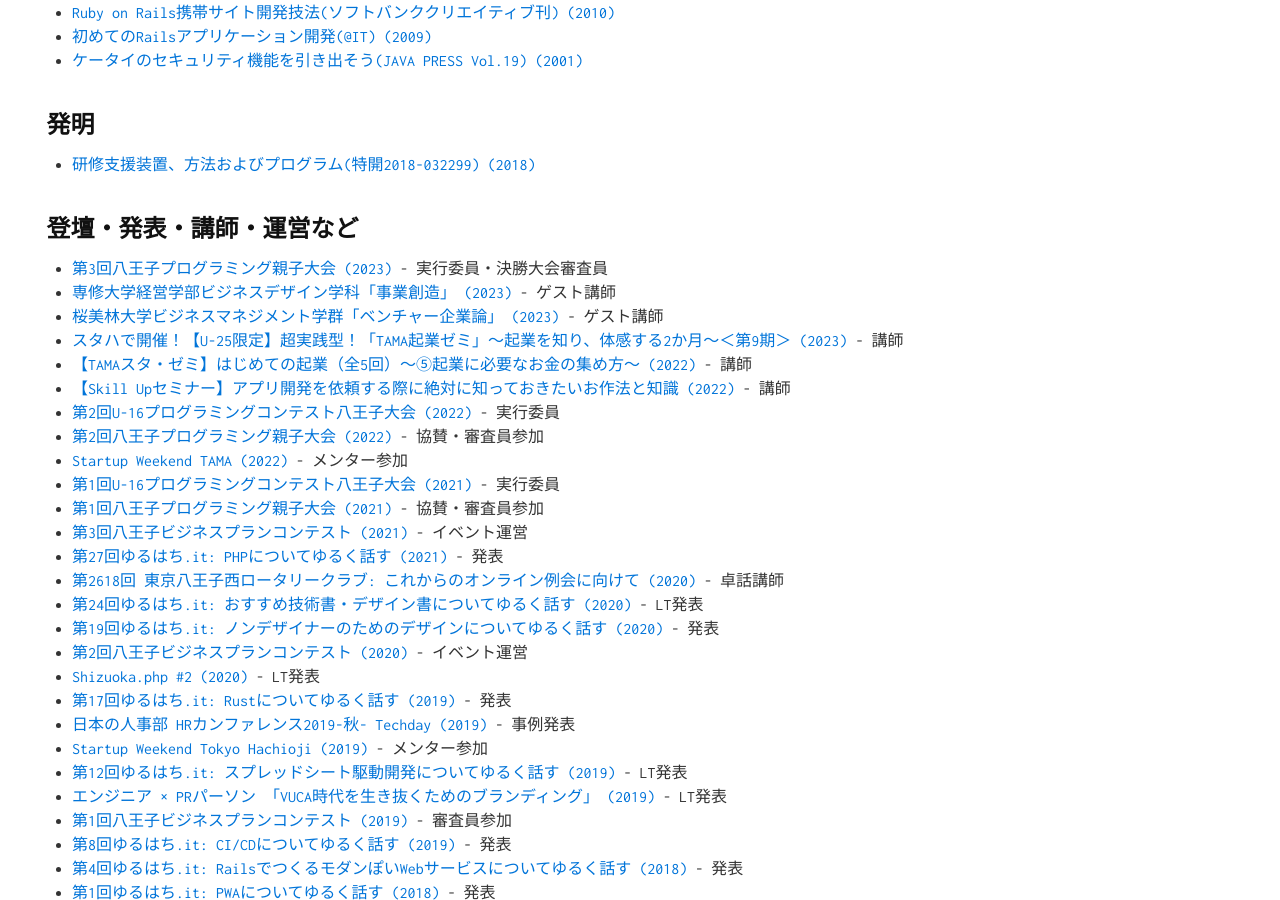
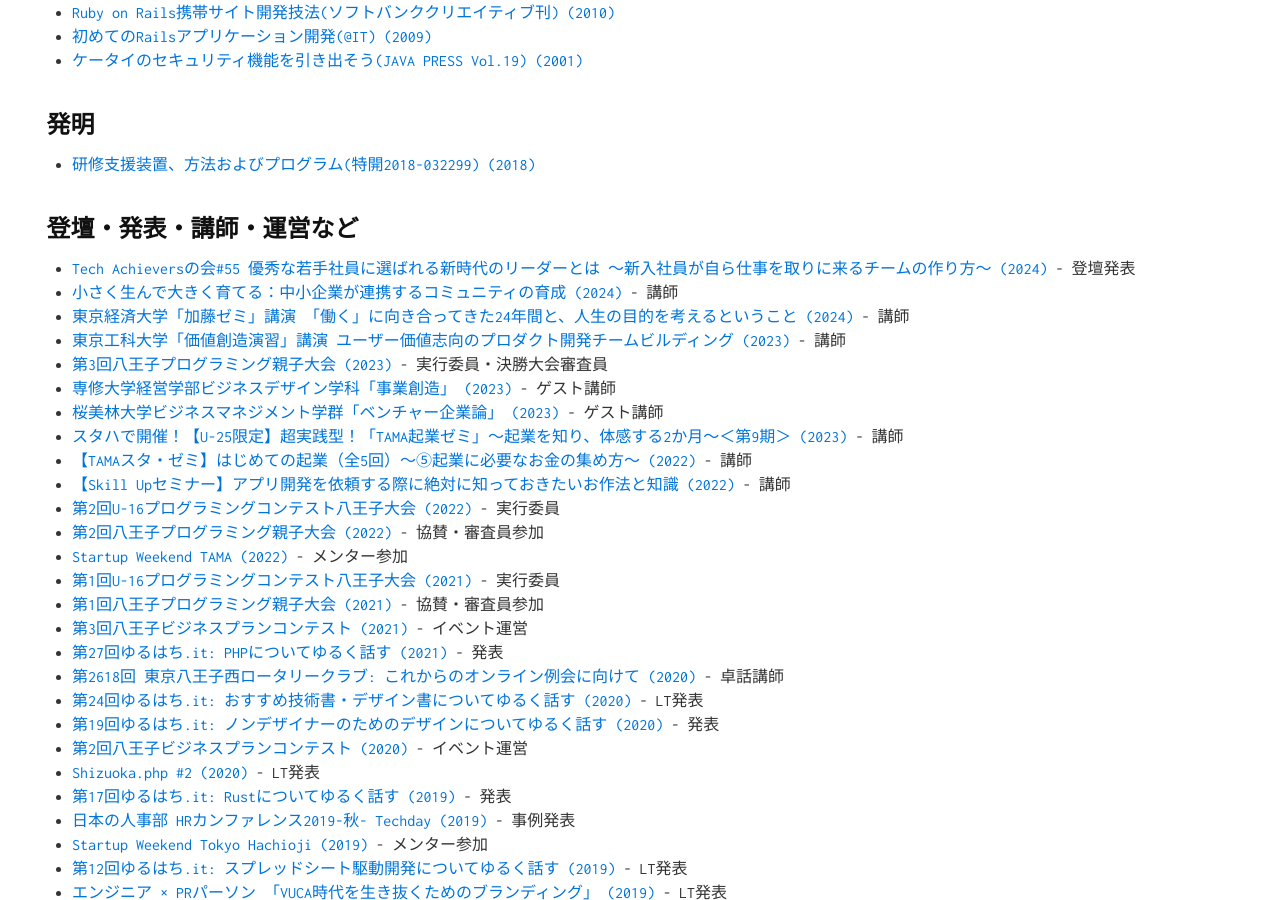
Before and after one commit to tmtysk/tmtysk.github.io, a Jekyll site: the page built from index.md, in a window 1280 px wide and 900 px high, scrolled down 1099 px. Built offline with Jekyll 4.4.1, drawn with Linux system fonts in a browser that asks for light colours; some of the changed text lies outside the part shown.

Commit message:
add media and seminar.

```diff
--- a/index.md
+++ b/index.md
@@ -47,6 +47,10 @@ layout: default
 
 ## 登壇・発表・講師・運営など
 
+* [Tech Achieversの会#55 優秀な若手社員に選ばれる新時代のリーダーとは ～新入社員が自ら仕事を取りに来るチームの作り方～ (2024)](https://techachievers.connpass.com/event/312949/) - 登壇発表
+* [小さく生んで大きく育てる：中小企業が連携するコミュニティの育成 (2024)](https://oif-tama-event.rsvsys.jp/reservations/event/21) - 講師
+* [東京経済大学「加藤ゼミ」講演 「働く」に向き合ってきた24年間と、人生の目的を考えるということ (2024)](https://www.facebook.com/permalink.php?story_fbid=pfbid0ohrxafW6m3XorvpeSFawhGqBcriAH1kRuAQ7LgR1dF9E1rYrGLFznGD7z3hXXg4kl&id=100063469121847) - 講師
+* [東京工科大学「価値創造演習」講演 ユーザー価値志向のプロダクト開発チームビルディング (2023)](https://www.facebook.com/permalink.php?story_fbid=pfbid02zFL2sR1B7Tbh3iLVr5BsnZKDU7fw3DqwrxVviHaoTdAP6ze61ssDuFEYr8peg71zl&id=100063469121847) - 講師
 * [第3回八王子プログラミング親子大会 (2023)](https://www.802p-oyakotaikai.com/) - 実行委員・決勝大会審査員
 * [専修大学経営学部ビジネスデザイン学科「事業創造」 (2023)](https://www.facebook.com/permalink.php?story_fbid=pfbid0LGqWnrmXSfVedauCgrSFJZ7VpCBPn6ic9kgeNYujpgLj8A6sUQzFzWstrNoG4u3El&id=100063469121847) - ゲスト講師
 * [桜美林大学ビジネスマネジメント学群「ベンチャー企業論」 (2023)](https://www.facebook.com/permalink.php?story_fbid=pfbid02a7BTbeHQvXJPD7vmJrryhdbhSZkgMPyNDsMXVCDrJoYBgpeDziKczvkJ7Qwf74WDl&id=108239180957033) - ゲスト講師
@@ -106,6 +110,7 @@ layout: default
 
 ## メディア掲載・外部媒体紹介
 
+* [あえて、八王子。多摩から日本の教育を支えるIT企業 (2024)](https://tama-innovation-ecosystem.jp/tama-area/interview/2539/)
 * [教育業界をDXする株式会社ビルディットが目指す、個人の成長が尊重される世界 (2023)](https://jobseek.ne.jp/corporate-data/bldt/)
 * [起業コンシェルジュインタビュー 富田 陽介氏 (2022)](https://startup-station.jp/ts/tsushin/recommend/20220612-tomita/)
 * [スカウトメールの工数を大幅削減！募集投稿を活用し採用に成功【きっかけはYOUTRUST】ビルディット代表・富田陽介さん (2020)](https://lp.youtrust.jp/journal/posts/case-buildit)
```
